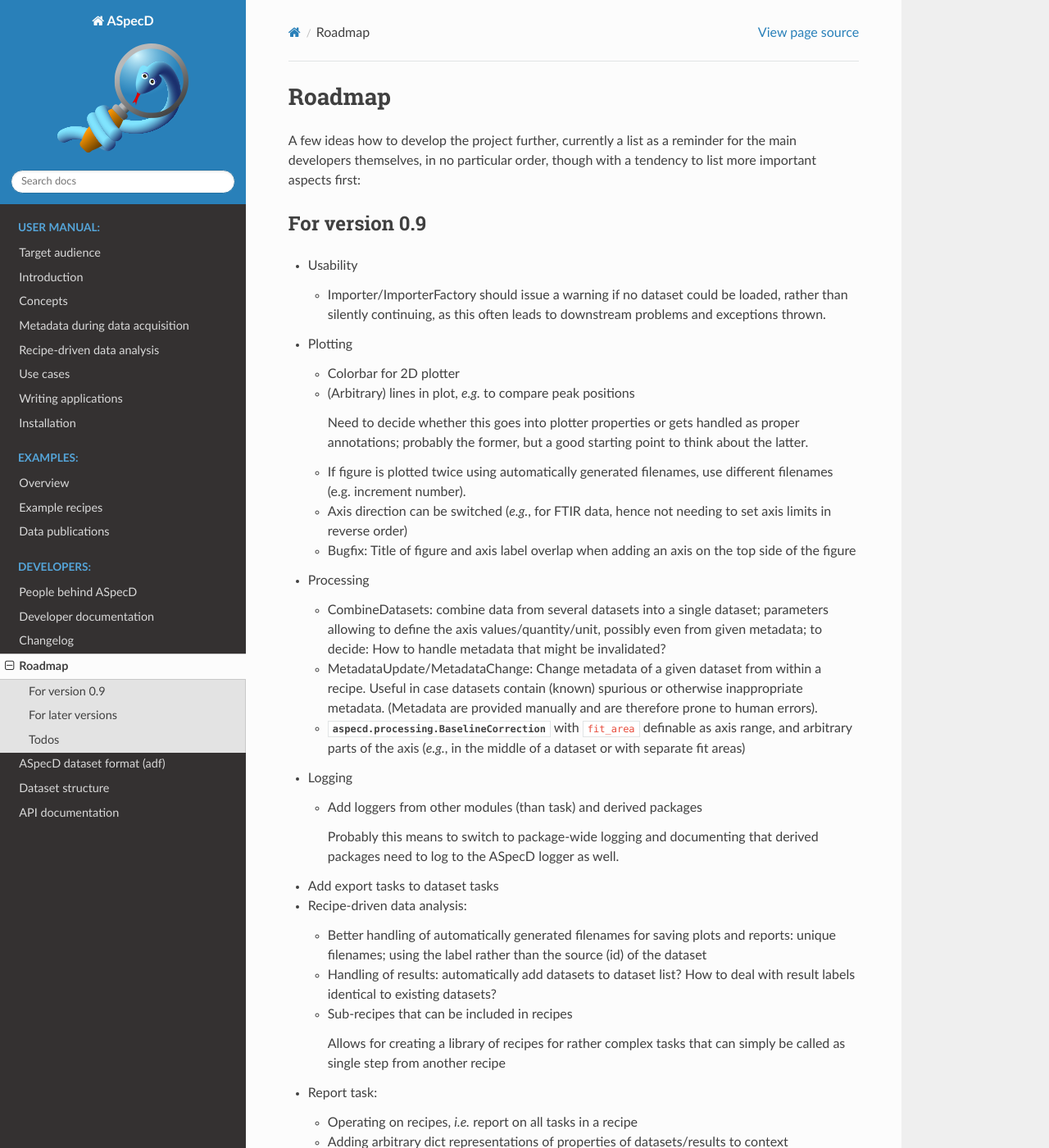
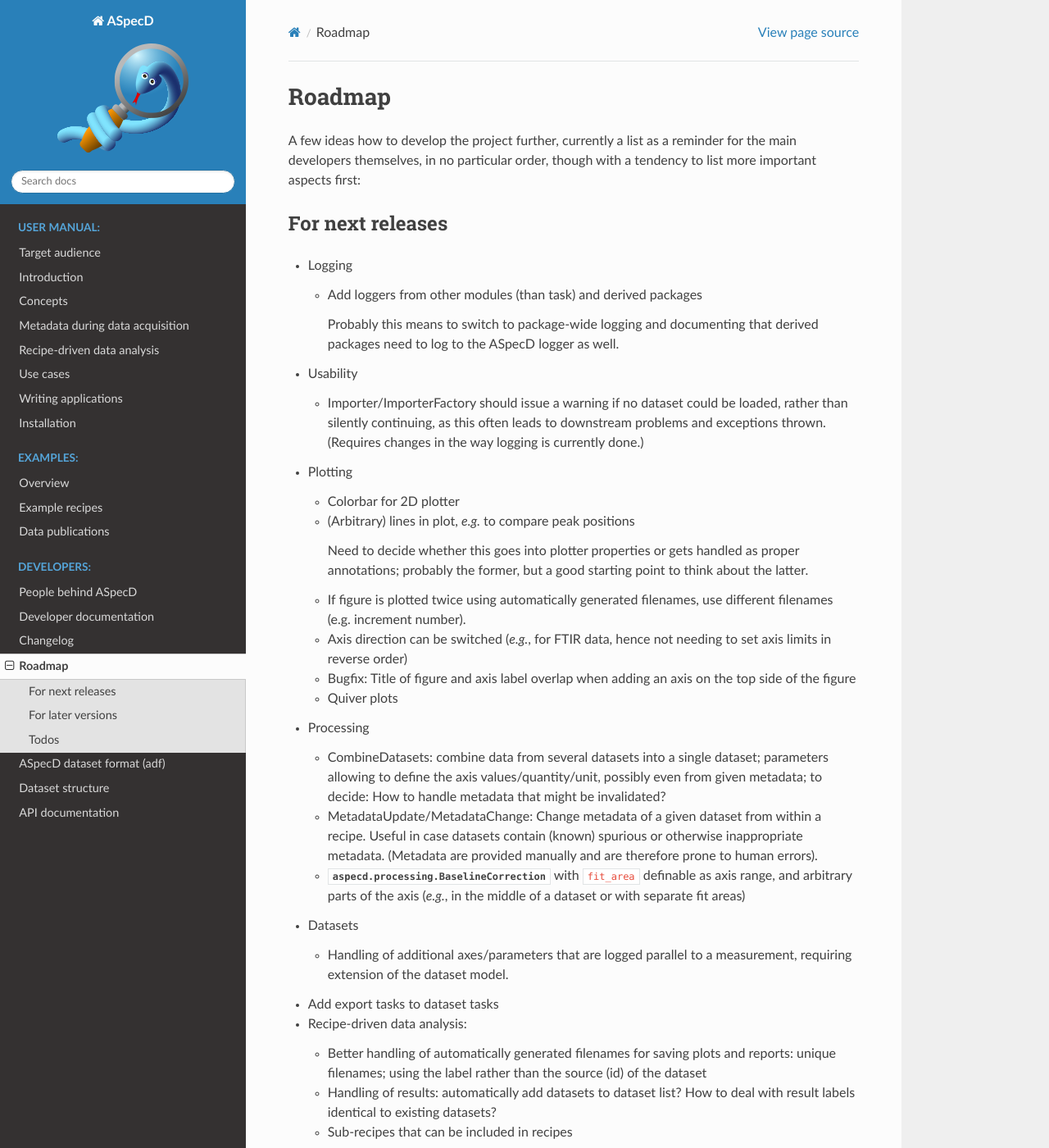
Before and after one commit to tillbiskup/aspecd, a Sphinx documentation site: the page built from docs/roadmap.rst, in a window 1280 px wide and 1400 px high. Shown: the whole window at 82% size. Built offline with Sphinx 7.4.7 and the Read the Docs theme 2.0.0, drawn with Linux system fonts in a browser that asks for light colours.

Commit message:
Update roadmap

```diff
--- a/docs/roadmap.rst
+++ b/docs/roadmap.rst
@@ -5,12 +5,18 @@ Roadmap
 A few ideas how to develop the project further, currently a list as a reminder for the main developers themselves, in no particular order, though with a tendency to list more important aspects first:
 
 
-For version 0.9
-===============
+For next releases
+=================
+
+* Logging
+
+  * Add loggers from other modules (than task) and derived packages
+
+    Probably this means to switch to package-wide logging and documenting that derived packages need to log to the ASpecD logger as well.
 
 * Usability
 
-  * Importer/ImporterFactory should issue a warning if no dataset could be loaded, rather than silently continuing, as this often leads to downstream problems and exceptions thrown.
+  * Importer/ImporterFactory should issue a warning if no dataset could be loaded, rather than silently continuing, as this often leads to downstream problems and exceptions thrown. (Requires changes in the way logging is currently done.)
 
 * Plotting
 
@@ -21,6 +27,7 @@ For version 0.9
   * If figure is plotted twice using automatically generated filenames, use different filenames (e.g. increment number).
   * Axis direction can be switched (*e.g.*, for FTIR data, hence not needing to set axis limits in reverse order)
   * Bugfix: Title of figure and axis label overlap when adding an axis on the top side of the figure
+  * Quiver plots
 
 * Processing
 
@@ -30,11 +37,9 @@ For version 0.9
 
   * :class:`aspecd.processing.BaselineCorrection` with ``fit_area`` definable as axis range, and arbitrary parts of the axis (*e.g.*, in the middle of a dataset or with separate fit areas)
 
-* Logging
+* Datasets
 
-  * Add loggers from other modules (than task) and derived packages
-
-    Probably this means to switch to package-wide logging and documenting that derived packages need to log to the ASpecD logger as well.
+  * Handling of additional axes/parameters that are logged parallel to a measurement, requiring extension of the dataset model.
 
 * Add export tasks to dataset tasks
 
```
Also changed, not shown: 2 other files.
